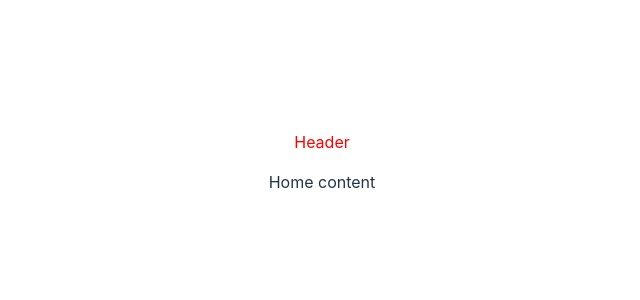
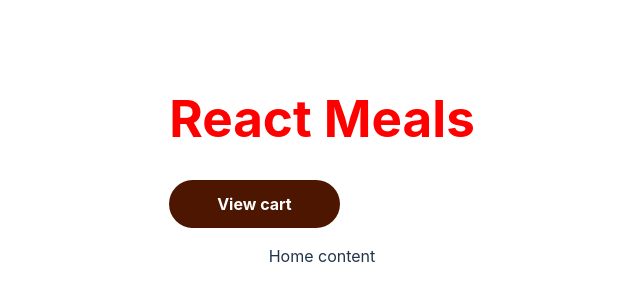
Before and after one commit to MrJouts/u-react-the-complete-guide, a React (Vite) app in the folder food-delivery-app/: page / in a window 1280 px wide. Shown: the part 230-530 px from the top of the page, without its empty margins (318-958 px from the left). Built offline with nearby package versions, Linux system fonts and the light colour scheme.

Commit message:
added HeaderCartButton component

```diff
--- a/food-delivery-app/src/components/Header/Header.tsx
+++ b/food-delivery-app/src/components/Header/Header.tsx
@@ -1,7 +1,13 @@
 import classes from "./Header.module.scss";
+import HeaderCartButton from "./HeaderCartButton";
 
 const Header = () => {
-  return <div className={classes.header}>Header</div>;
+  return (
+    <div className={classes.header}>
+      <h1>React Meals</h1>
+      <HeaderCartButton />
+    </div>
+  );
 };
 
 export default Header;
--- /dev/null
+++ b/food-delivery-app/src/components/Header/HeaderCartButton.module.scss
@@ -0,0 +1,59 @@
+.button {
+  cursor: pointer;
+  font: inherit;
+  border: none;
+  background-color: #4d1601;
+  color: white;
+  padding: 0.75rem 3rem;
+  display: flex;
+  justify-content: space-around;
+  align-items: center;
+  border-radius: 25px;
+  font-weight: bold;
+}
+
+.button:hover,
+.button:active {
+  background-color: #2c0d00;
+}
+
+.icon {
+  width: 1.35rem;
+  height: 1.35rem;
+  margin-right: 0.5rem;
+}
+
+.badge {
+  background-color: #b94517;
+  padding: 0.25rem 1rem;
+  border-radius: 25px;
+  margin-left: 1rem;
+  font-weight: bold;
+}
+
+.button:hover .badge,
+.button:active .badge {
+  background-color: #92320c;
+}
+
+.bump {
+  animation: bump 300ms ease-out;
+}
+
+@keyframes bump {
+  0% {
+    transform: scale(1);
+  }
+  10% {
+    transform: scale(0.9);
+  }
+  30% {
+    transform: scale(1.1);
+  }
+  50% {
+    transform: scale(1.15);
+  }
+  100% {
+    transform: scale(1);
+  }
+}
--- /dev/null
+++ b/food-delivery-app/src/components/Header/HeaderCartButton.tsx
@@ -0,0 +1,7 @@
+import classes from "./HeaderCartButton.module.scss";
+
+const HeaderCartButton = () => {
+  return <button className={classes.button}>View cart</button>;
+};
+
+export default HeaderCartButton;
```
